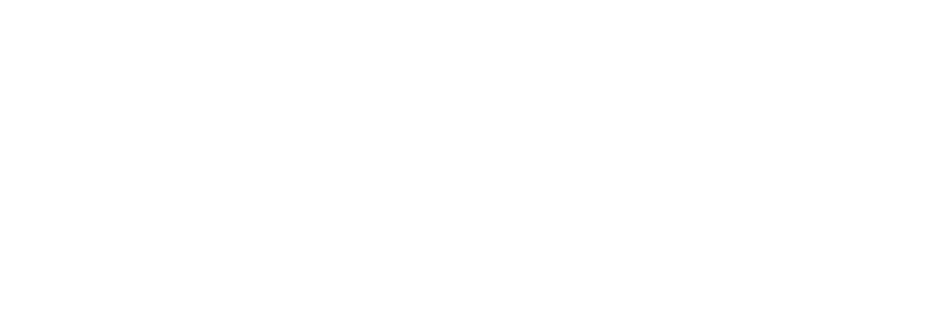
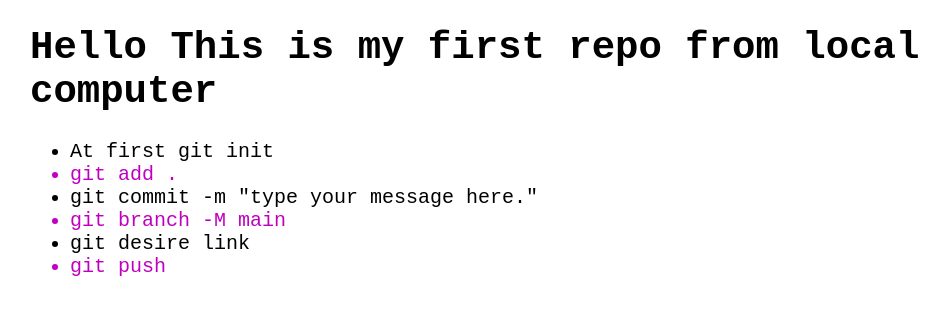
Before and after one commit to Ridwan-Suhel/first-repo, a plain HTML site: page index.html in a window 1280 px wide. Shown: the whole page, without its empty margins (66-1015 px from the left). Drawn offline with Linux system fonts and the light colour scheme.

Commit message:
Heading text and CSS file added

```diff
--- a/index.html
+++ b/index.html
@@ -5,6 +5,19 @@
     <meta http-equiv="X-UA-Compatible" content="IE=edge" />
     <meta name="viewport" content="width=device-width, initial-scale=1.0" />
     <title>First github repo from local computer</title>
+    <link rel="stylesheet" href="style.css" />
   </head>
-  <body></body>
+  <body>
+    <div class="container">
+      <h1>Hello This is my first repo from local computer</h1>
+      <ul>
+        <li>At first git init</li>
+        <li>git add .</li>
+        <li>git commit -m "type your message here."</li>
+        <li>git branch -M main</li>
+        <li>git desire link</li>
+        <li>git push</li>
+      </ul>
+    </div>
+  </body>
 </html>
--- /dev/null
+++ b/style.css
@@ -0,0 +1,20 @@
+body {
+  margin: 0;
+  padding: 0;
+  box-sizing: border-box;
+  font-family: monospace;
+}
+.container {
+  width: 85%;
+  margin: 0 auto;
+}
+h1 {
+  font-size: 39px;
+}
+li {
+  font-weight: 300;
+  font-size: 20px;
+}
+li:nth-child(even) {
+  color: #c000c0;
+}
```
